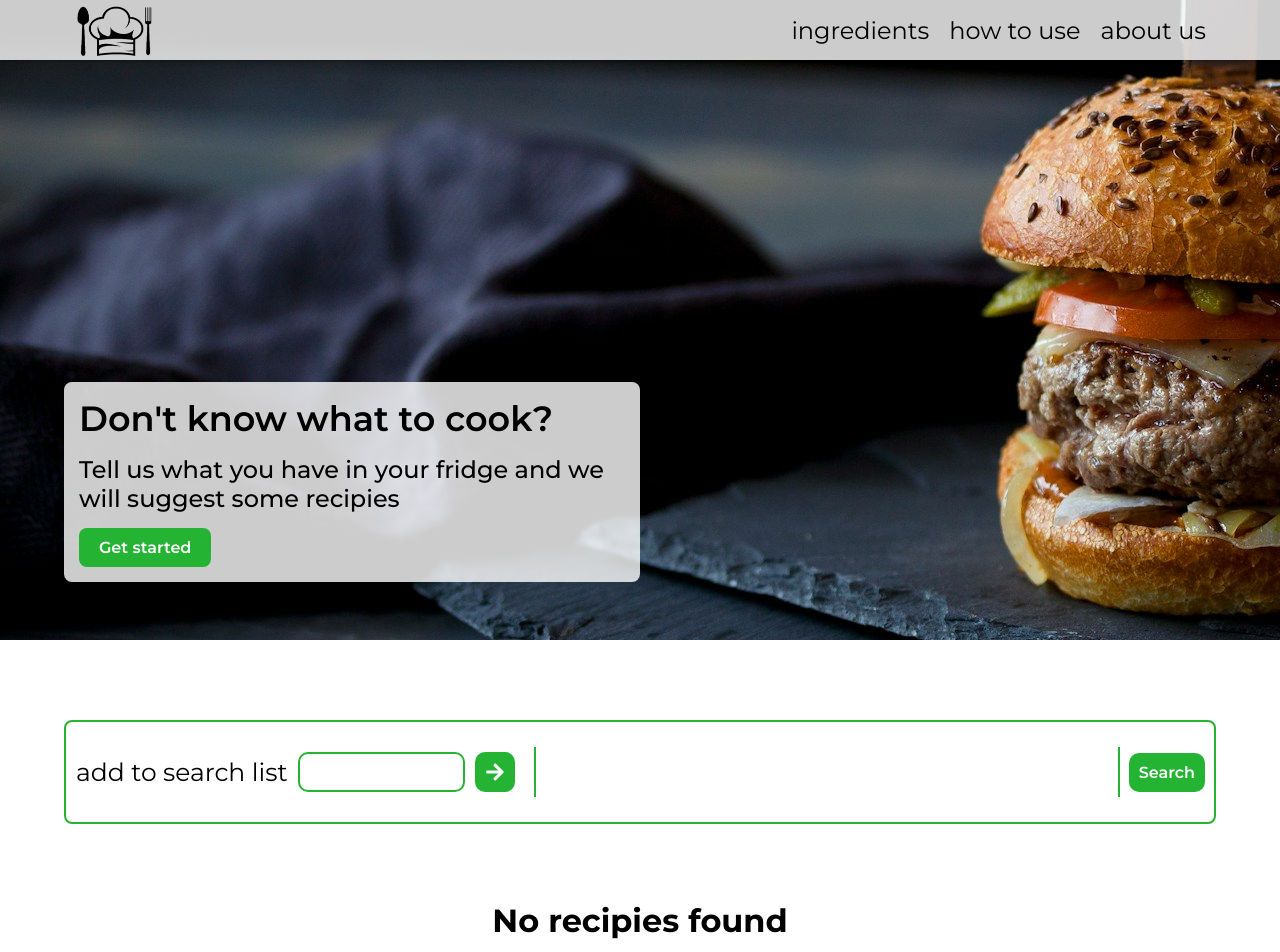
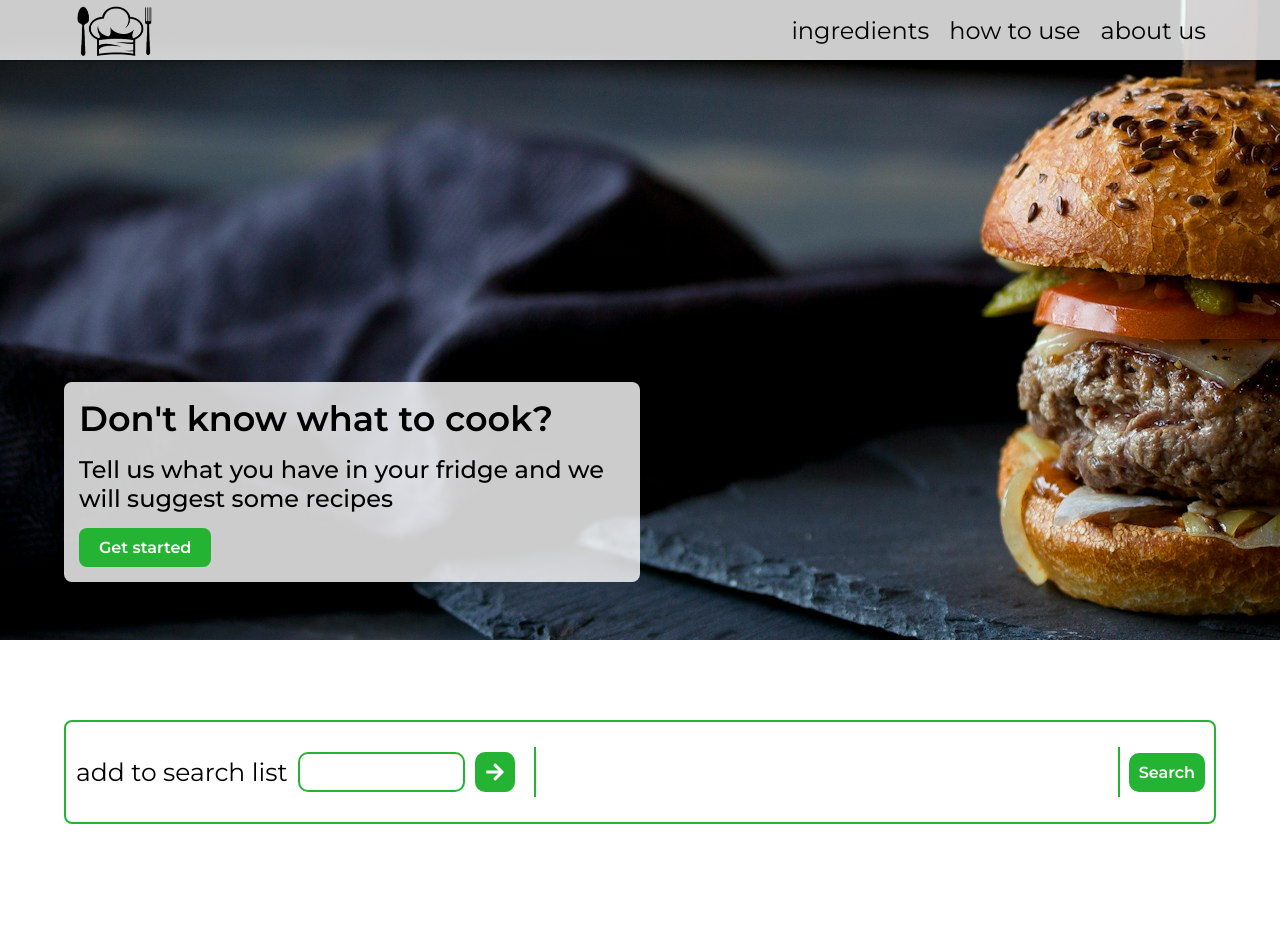
Before and after one commit to MirelaVasileva/whats-for-dinner, a React (Create React App) app: page / in a window 1280 px wide. Shown: the top 952 px of the page. After the commit the page ends 880 px from the top, so only its background shows below. Built offline with nearby package versions, Linux system fonts and the light colour scheme.

Commit message:
fix: removed logs, improved architecture
fixed "recipies" into recipes

```diff
--- a/src/App.js
+++ b/src/App.js
@@ -1,7 +1,7 @@
 import './App.css';
 import { Hero } from './Components/Hero/Hero';
 import { Navbar } from './Components/Navbar/Navbar';
-import { RecipeMain } from './Components/RecipeSearch/RecipeMain';
+import { RecipeMain } from './Components/Recipes/RecipeMain/RecipeMain.jsx';
 
 function App() {
   return (
--- a/src/Components/Hero/Hero.jsx
+++ b/src/Components/Hero/Hero.jsx
@@ -8,7 +8,7 @@ export const Hero = () => {
                 <div className='hero-inner-div'>
                     <section className='hero-section'>
                         <h1 className='title'>Don't know what to cook?</h1>
-                        <h2 className='description'>Tell us what you have in your fridge and we will suggest some recipies</h2>
+                        <h2 className='description'>Tell us what you have in your fridge and we will suggest some recipes</h2>
                         <button id='hero-button'>Get started</button>
                     </section>
                 </div>
--- a/src/Components/RecipeSearch/RecipeList.jsx
+++ /dev/null
@@ -1,16 +0,0 @@
-import { RecipeItem } from "./RecipeItem"
-import './recipeList.css'
-import uniqid from 'uniqid'
-
-
-export const RecipeList = ({recipies}) =>{
-    console.log(recipies);
-    return(
-        <div className="recipe-container">
-            {recipies.length !== 0
-            ? recipies.map(recipe => <RecipeItem key={uniqid()} recipe={recipe.recipe}/>)
-            : <h1 style={{textAlign:'center', width:'100%'}}>No recipies found</h1>
-        }
-        </div>
-    )
-}
--- a/src/Components/RecipeSearch/RecipeMain.jsx
+++ /dev/null
@@ -1,16 +0,0 @@
-import { useState } from "react"
-import { RecipeSearch } from "./RecipeSearch"
-import { RecipeList } from "./RecipeList"
-import './recipeMain.css'
-
-export const RecipeMain = () =>{
-
-    const [recipies, setRecipies] = useState([])
-
-    return (
-        <div className="recipe-main">
-            <RecipeSearch setRecipies={setRecipies} recipies={recipies}/>
-            <RecipeList recipies={recipies}/>
-        </div>
-    )
-}
--- a/src/Components/RecipeSearch/RecipeItem.jsx
+++ b/src/Components/Recipes/RecipeItem/RecipeItem.jsx
@@ -2,7 +2,6 @@ import './recipeItem.css'
 import uniqid from 'uniqid'
 
 export const RecipeItem = ({ recipe }) => {
-    console.log(recipe.tags);
     return (
         <div className="recipe-item-container">
             <img style={{borderRadius:'8px'}} src={recipe.image} />
--- /dev/null
+++ b/src/Components/Recipes/RecipeList/RecipeList.jsx
@@ -0,0 +1,15 @@
+import { RecipeItem } from "../RecipeItem/RecipeItem.jsx"
+import '../RecipeItem/RecipeItem.jsx'
+import uniqid from 'uniqid'
+
+
+export const RecipeList = ({recipes}) =>{
+    return(
+        <div className="recipe-container">
+            {recipes !== null && recipes.length !== 0
+            ? recipes.map(recipe => <RecipeItem key={uniqid()} recipe={recipe.recipe}/>)
+            :  <h1 style={{textAlign:'center', width:'100%'}}>{recipes !== null && 'No recipes found'}</h1>
+        }
+        </div>
+    )
+}
--- /dev/null
+++ b/src/Components/Recipes/RecipeMain/RecipeMain.jsx
@@ -0,0 +1,16 @@
+import { useState } from "react"
+import { RecipeSearch } from "../RecipeSearch/RecipeSearch.jsx"
+import { RecipeList } from "../RecipeList/RecipeList.jsx"
+import './recipeMain.css'
+
+export const RecipeMain = () =>{
+
+    const [recipes, setrecipes] = useState(null)
+
+    return (
+        <div className="recipe-main">
+            <RecipeSearch setrecipes={setrecipes} recipes={recipes}/>
+            <RecipeList recipes={recipes}/>
+        </div>
+    )
+}
--- a/src/Components/RecipeSearch/recipeMain.css
+++ b/src/Components/Recipes/RecipeMain/recipeMain.css
@@ -1,5 +1,6 @@
 .recipe-main{
 width: 90%;
+min-height: 20vh;
 max-width: 1600px;
 height: 100%;
 display:flex;
--- a/src/Components/RecipeSearch/RecipeSearch.jsx
+++ b/src/Components/Recipes/RecipeSearch/RecipeSearch.jsx
@@ -5,7 +5,7 @@ import { IoMdClose } from "react-icons/io";
 import uniqid from 'uniqid'
 import axios from "axios";
 
-export const RecipeSearch = ({setRecipies, recipies}) => {
+export const RecipeSearch = ({setrecipes, recipes}) => {
 
     const [serachList, setSearchList] = useState([])
     const [query, setQuery] = useState()
@@ -24,13 +24,12 @@ export const RecipeSearch = ({setRecipies, recipies}) => {
         }
     }
 
-    const getRecipies = async () => {
+    const getrecipes = async () => {
         const response = await axios.get(
             `https://api.edamam.com/search?q=${query}&app_id=${process.env.REACT_APP_ID}&app_key=${process.env.REACT_APP_KEY}`
         )
-        setRecipies(response.data.hits);
+        setrecipes(response.data.hits);
     }
-    console.log(recipies);
 
     const removeSelf = (item) => {
         const res = serachList.filter(elem => elem !== item)
@@ -59,7 +58,7 @@ export const RecipeSearch = ({setRecipies, recipies}) => {
                                             <IoMdClose size={20} /></button>
                                     </p>)}
                             </div>
-                            <button onClick={() => getRecipies()} className="form-btn">
+                            <button onClick={() => getrecipes()} className="form-btn">
                                 Search
                             </button>
                         </div>
--- a/src/Components/RecipeSearch/recipeSearch.css
+++ b/src/Components/Recipes/RecipeSearch/recipeSearch.css
@@ -1,8 +1,9 @@
 #recipe-search{
     width: 100%;
+    min-height: 20vh;
     display:flex;
     justify-content: center;
-    align-items: center;
+    align-items: start;
     margin-top: 5rem;
 }
 .inner-recipe{
```
Also changed, not shown: src/Components/Recipes/RecipeItem/recipeItem.css (renamed from src/Components/RecipeSearch/recipeItem.css), src/Components/Recipes/RecipeList/recipeList.css (renamed from src/Components/RecipeSearch/recipeList.css).
